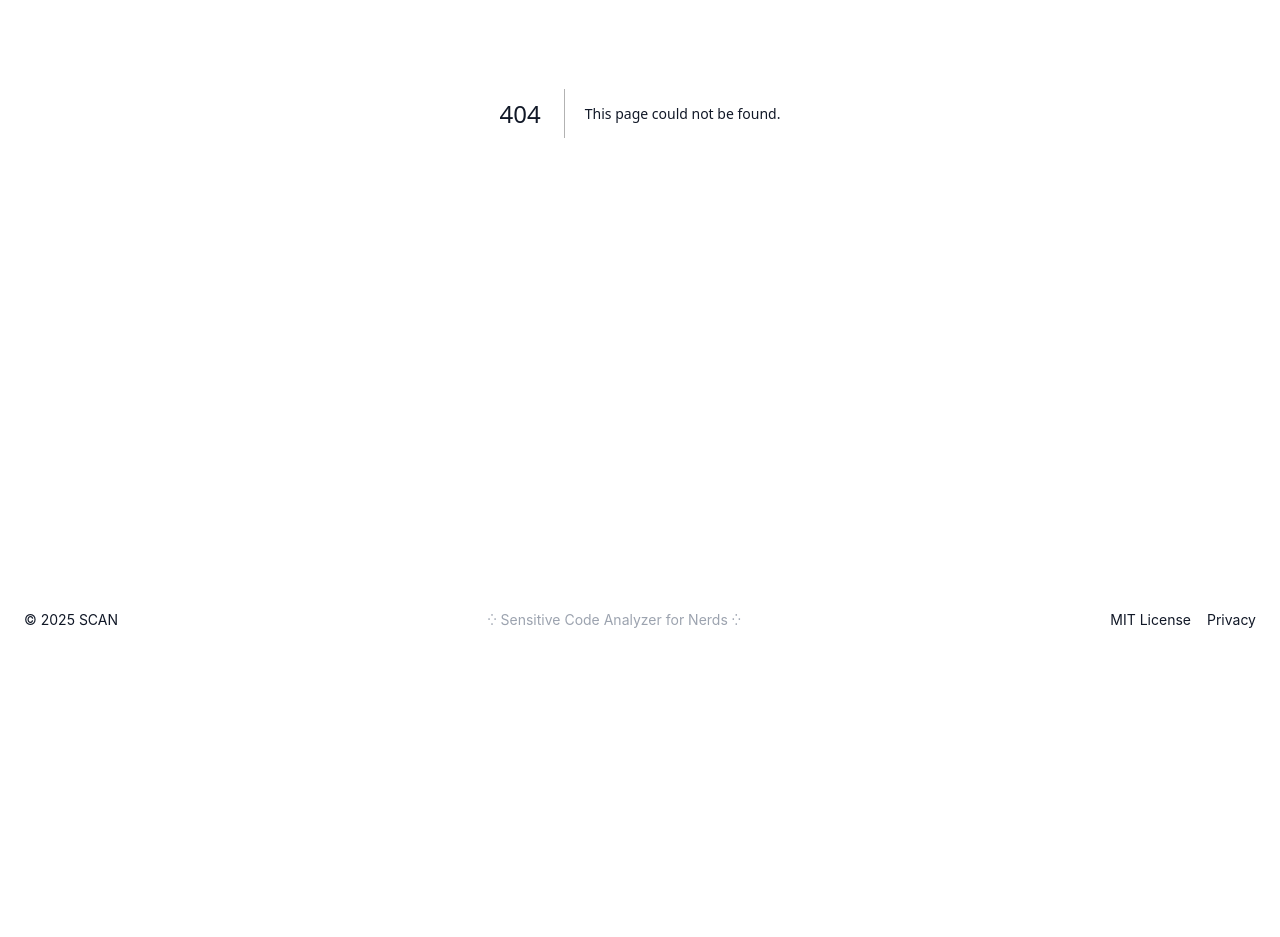
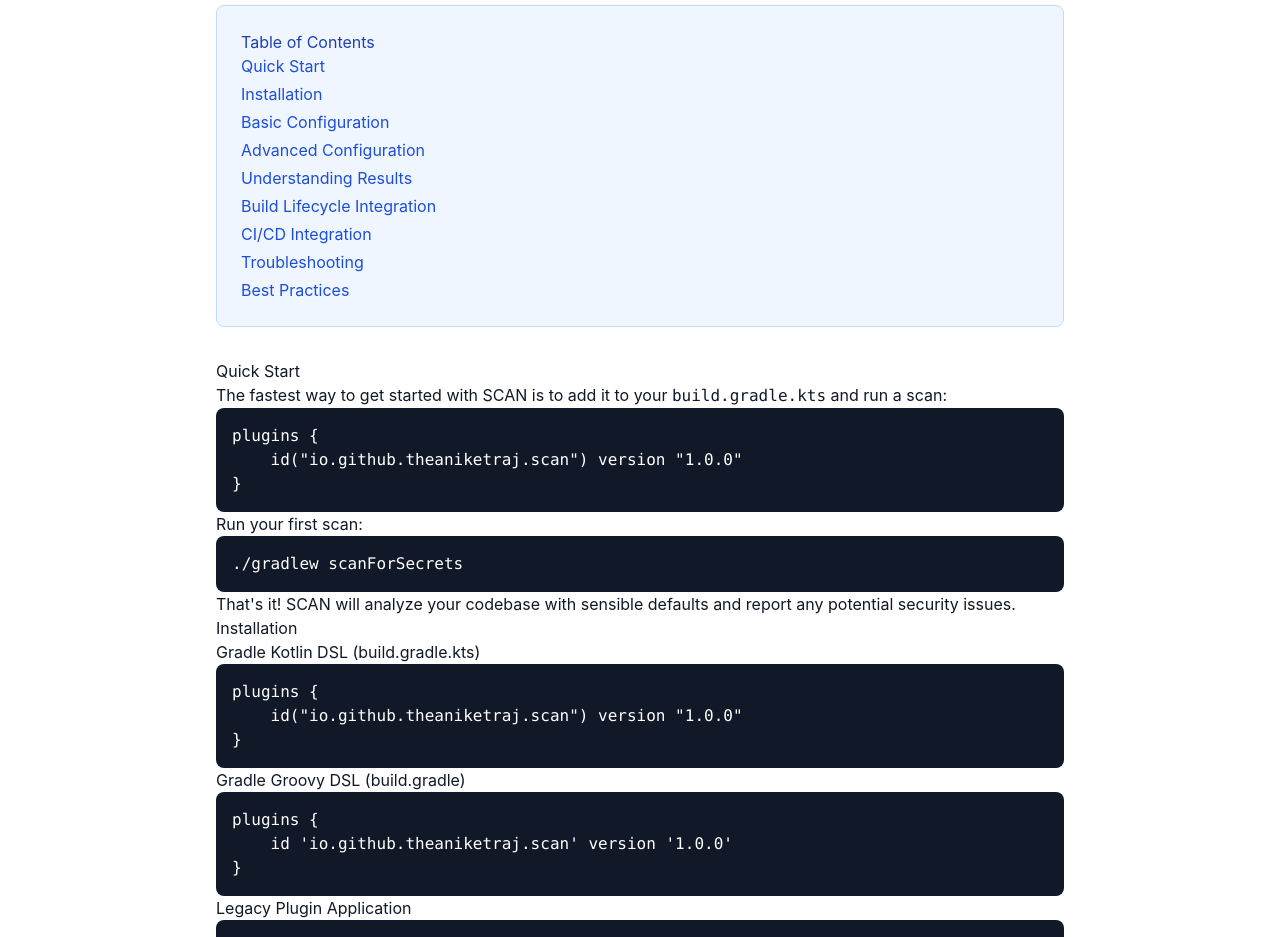
Before and after one commit to theaniketraj/SCAN, a Next.js app in the folder landing/: page /docs/user-guide in a window 1280 px wide. Before the commit this address had no page. Shown: the part 360-1297 px from the top of the page. Before the commit the page ends 1022 px from the top, so only its background shows below. Built offline with nearby package versions, Linux system fonts and the light colour scheme.

Commit message:
feat: add User Guide page with comprehensive documentation for SCAN plugin

```diff
--- /dev/null
+++ b/landing/app/docs/user-guide/page.tsx
@@ -0,0 +1,188 @@
+import React from "react"
+import Link from "next/link"
+
+export default function UserGuidePage() {
+    return (
+        <div className="container mx-auto px-4 sm:px-6 py-8 sm:py-12 max-w-4xl">
+            <nav className="mb-8">
+                <Link href="/docs" className="text-primary-500 hover:text-primary-400 text-sm">← Back to Documentation</Link>
+            </nav>
+
+            <div className="prose prose-lg dark:prose-invert max-w-none">
+                <h1>SCAN Plugin User Guide</h1>
+
+                <p className="text-xl text-gray-600 dark:text-gray-300">
+                    Welcome to the comprehensive user guide for the SCAN (Sensitive Code Analyzer for Nerds) Gradle Plugin.
+                    This guide will walk you through everything you need to know to secure your codebase effectively.
+                </p>
+
+                <div className="bg-blue-50 dark:bg-blue-900/20 border border-blue-200 dark:border-blue-800 rounded-lg p-6 my-8">
+                    <h3 className="text-blue-800 dark:text-blue-200 mt-0">Table of Contents</h3>
+                    <ol className="text-blue-700 dark:text-blue-300 space-y-1">
+                        <li><a href="#quick-start" className="hover:text-blue-900 dark:hover:text-blue-100">Quick Start</a></li>
+                        <li><a href="#installation" className="hover:text-blue-900 dark:hover:text-blue-100">Installation</a></li>
+                        <li><a href="#basic-configuration" className="hover:text-blue-900 dark:hover:text-blue-100">Basic Configuration</a></li>
+                        <li><a href="#advanced-configuration" className="hover:text-blue-900 dark:hover:text-blue-100">Advanced Configuration</a></li>
+                        <li><a href="#understanding-results" className="hover:text-blue-900 dark:hover:text-blue-100">Understanding Results</a></li>
+                        <li><a href="#build-integration" className="hover:text-blue-900 dark:hover:text-blue-100">Build Lifecycle Integration</a></li>
+                        <li><a href="#cicd-integration" className="hover:text-blue-900 dark:hover:text-blue-100">CI/CD Integration</a></li>
+                        <li><a href="#troubleshooting" className="hover:text-blue-900 dark:hover:text-blue-100">Troubleshooting</a></li>
+                        <li><a href="#best-practices" className="hover:text-blue-900 dark:hover:text-blue-100">Best Practices</a></li>
+                    </ol>
+                </div>
+
+                <h2 id="quick-start">Quick Start</h2>
+
+                <p>The fastest way to get started with SCAN is to add it to your <code>build.gradle.kts</code> and run a scan:</p>
+
+                <pre className="bg-gray-900 text-white p-4 rounded-lg overflow-x-auto"><code>{`plugins {
+    id("io.github.theaniketraj.scan") version "1.0.0"
+}`}</code></pre>
+
+                <p>Run your first scan:</p>
+
+                <pre className="bg-gray-900 text-white p-4 rounded-lg overflow-x-auto"><code>./gradlew scanForSecrets</code></pre>
+
+                <p>That&apos;s it! SCAN will analyze your codebase with sensible defaults and report any potential security issues.</p>
+
+                <h2 id="installation">Installation</h2>
+
+                <h3>Gradle Kotlin DSL (build.gradle.kts)</h3>
+
+                <pre className="bg-gray-900 text-white p-4 rounded-lg overflow-x-auto"><code>{`plugins {
+    id("io.github.theaniketraj.scan") version "1.0.0"
+}`}</code></pre>
+
+                <h3>Gradle Groovy DSL (build.gradle)</h3>
+
+                <pre className="bg-gray-900 text-white p-4 rounded-lg overflow-x-auto"><code>{`plugins {
+    id 'io.github.theaniketraj.scan' version '1.0.0'
+}`}</code></pre>
+
+                <h3>Legacy Plugin Application</h3>
+
+                <pre className="bg-gray-900 text-white p-4 rounded-lg overflow-x-auto"><code>{`buildscript {
+    repositories {
+        gradlePluginPortal()
+    }
+    dependencies {
+        classpath("io.github.theaniketraj:scan-gradle-plugin:1.0.0")
+    }
+}
+
+apply(plugin = "io.github.theaniketraj.scan")`}</code></pre>
+
+                <h2 id="basic-configuration">Basic Configuration</h2>
+
+                <h3>Minimal Configuration</h3>
+
+                <p>SCAN works out of the box with zero configuration:</p>
+
+                <pre className="bg-gray-900 text-white p-4 rounded-lg overflow-x-auto"><code>{`// No configuration needed - SCAN uses intelligent defaults`}</code></pre>
+
+                <h3>Common Configurations</h3>
+
+                <pre className="bg-gray-900 text-white p-4 rounded-lg overflow-x-auto"><code>{`scan {
+    // Fail the build if secrets are found (default: true)
+    failOnSecrets = true
+
+    // Include test files in scanning (default: true)
+    scanTests = false
+
+    // Generate HTML report (default: false)
+    generateHtmlReport = true
+
+    // Set entropy threshold for random string detection (default: 4.5)
+    entropyThreshold = 5.0
+
+    // Enable verbose output (default: false)
+    verbose = true
+}`}</code></pre>
+
+                <h2 id="understanding-results">Understanding Results</h2>
+
+                <h3>Console Output</h3>
+
+                <p>SCAN provides clear, actionable output:</p>
+
+                <pre className="bg-gray-900 text-white p-4 rounded-lg overflow-x-auto text-sm"><code>{`> Task :scanForSecrets
+🔍 SCAN: Analyzing 147 files for sensitive information...
+
+❌ CRITICAL: AWS Access Key detected
+   File: src/main/resources/application.yml:12
+   Pattern: AWS Access Key
+   Content: AKIAIOSFODNN7EXAMPLE
+
+⚠️  WARNING: High entropy string detected
+   File: src/main/kotlin/Config.kt:25
+   Entropy: 4.8/5.0
+   Content: dGhpc19pc19hX3Rlc3Rfc2VjcmV0XzEyMzQ1
+
+✅ SAFE: Test API key (whitelisted)
+   File: src/test/resources/test.properties:5
+   Content: test_api_key_12345
+
+📊 Scan Results:
+   - Files scanned: 147
+   - Secrets found: 1 critical, 1 warning
+   - Scan duration: 2.3s`}</code></pre>
+
+                <h2 id="cicd-integration">CI/CD Integration</h2>
+
+                <h3>GitHub Actions</h3>
+
+                <pre className="bg-gray-900 text-white p-4 rounded-lg overflow-x-auto"><code>{`name: Security Scan
+on: [push, pull_request]
+
+jobs:
+  security-scan:
+    runs-on: ubuntu-latest
+    steps:
+    - uses: actions/checkout@v3
+    - uses: actions/setup-java@v3
+      with:
+        java-version: '21'
+        distribution: 'temurin'
+
+    - name: Run Security Scan
+      run: ./gradlew scanForSecrets
+
+    - name: Upload Security Report
+      if: always()
+      uses: actions/upload-artifact@v3
+      with:
+        name: security-report
+        path: build/reports/scan/`}</code></pre>
+
+                <h2 id="best-practices">Best Practices</h2>
+
+                <h3>Development Workflow</h3>
+
+                <ol>
+                    <li><strong>Run locally first</strong>: Always test SCAN locally before pushing</li>
+                    <li><strong>Start permissive</strong>: Begin with <code>failOnSecrets = false</code> to understand findings</li>
+                    <li><strong>Iterate gradually</strong>: Slowly tighten security as you clean up existing issues</li>
+                    <li><strong>Document exceptions</strong>: Use comments to explain why certain patterns are safe</li>
+                </ol>
+
+                <h3>Security Hygiene</h3>
+
+                <ol>
+                    <li><strong>Regular scans</strong>: Run SCAN on every commit</li>
+                    <li><strong>Review findings</strong>: Don&apos;t just ignore warnings</li>
+                    <li><strong>Update patterns</strong>: Keep custom patterns current</li>
+                    <li><strong>Document decisions</strong>: Record why certain patterns are excluded</li>
+                </ol>
+
+                <div className="bg-green-50 dark:bg-green-900/20 border border-green-200 dark:border-green-800 rounded-lg p-6 my-8">
+                    <h3 className="text-green-800 dark:text-green-200 mt-0">Next Steps</h3>
+                    <ul className="text-green-700 dark:text-green-300 space-y-2">
+                        <li><Link href="/docs/configuration" className="hover:text-green-900 dark:hover:text-green-100">Configuration Reference</Link>: Detailed explanation of all configuration options</li>
+                        <li><Link href="/docs/patterns" className="hover:text-green-900 dark:hover:text-green-100">Pattern Reference</Link>: Complete list of built-in patterns and how to create custom ones</li>
+                        <li><Link href="/docs/ci" className="hover:text-green-900 dark:hover:text-green-100">CI/CD Examples</Link>: Real-world usage examples and integrations</li>
+                    </ul>
+                </div>
+            </div>
+        </div>
+    )
+}
```
